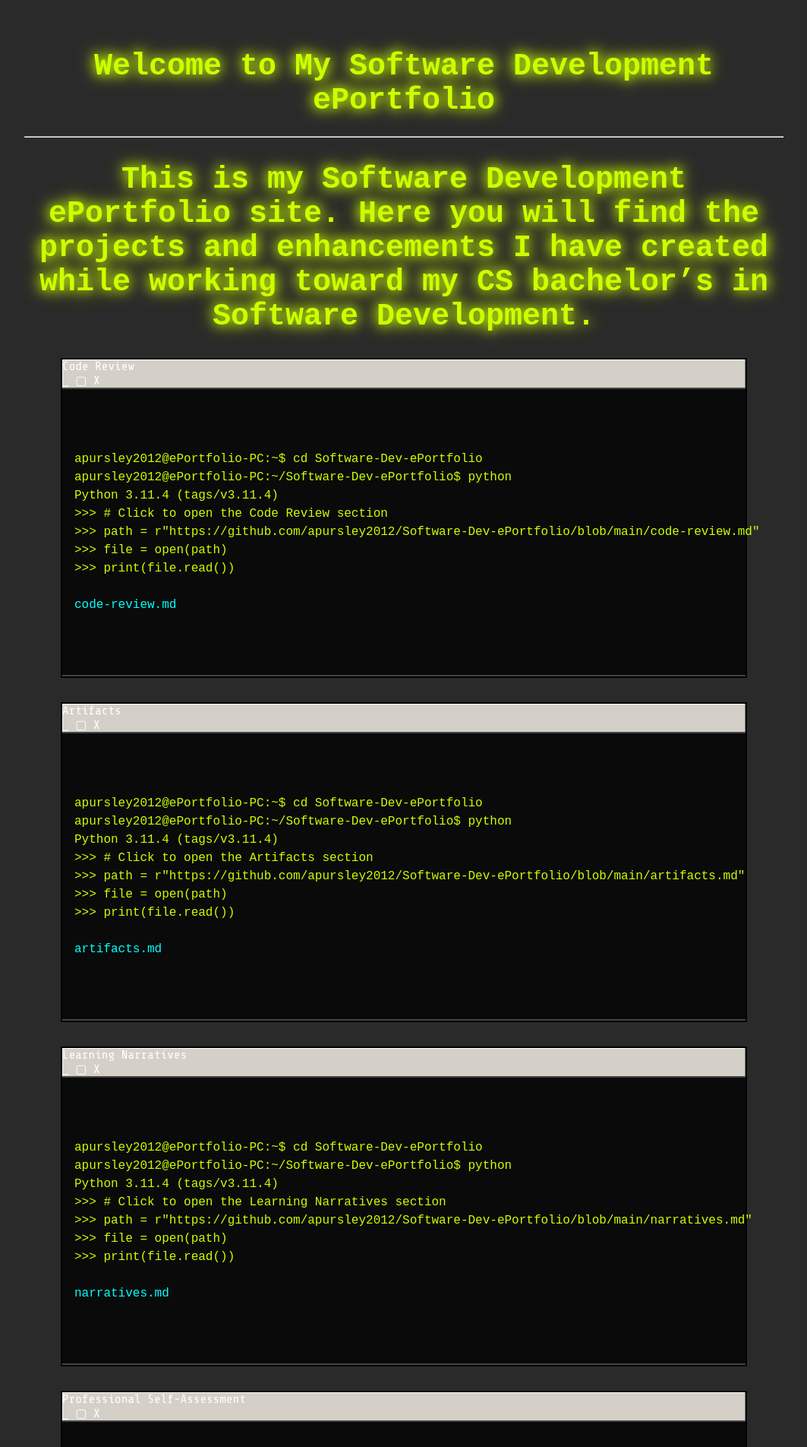
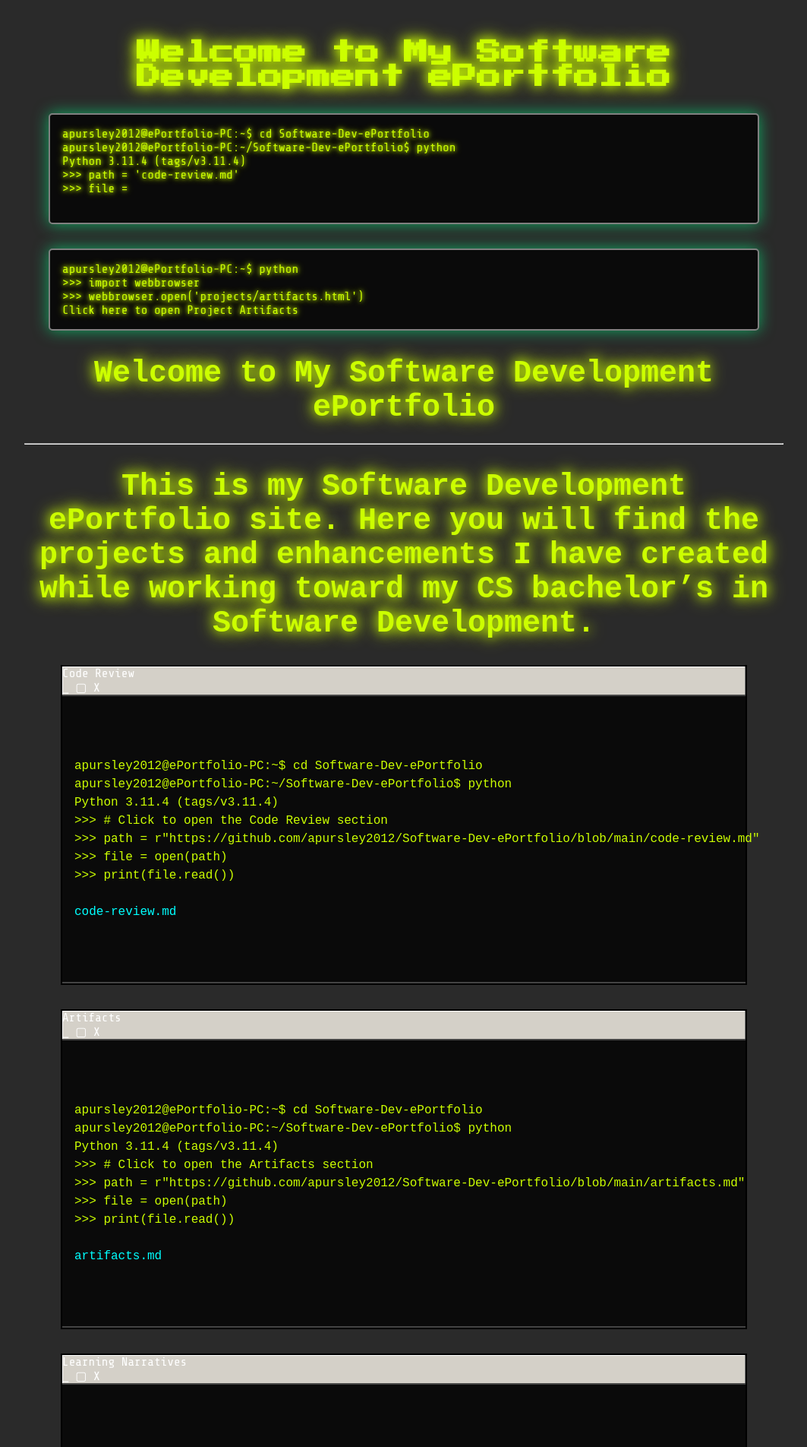
Before and after one commit to apursley2012/portfolio, a Jekyll site: the page built from index.md, in a window 1280 px wide. Shown: the top 1904 px of the page at 76% size, without its empty margins (108-1171 px from the left). Built offline with Jekyll 4.4.1, drawn with Linux system fonts in a browser that asks for light colours.

Commit message:
Update to fonts and text wrapping in terminal

```diff
--- a/_layouts/default.html
+++ b/_layouts/default.html
@@ -1,91 +1,145 @@
 <!DOCTYPE html>
 <html lang="en">
 <head>
-    <meta charset="UTF-8">
-    <meta name="viewport" content="width=device-width, initial-scale=1.0">
+  <meta charset="UTF-8" />
+  <meta name="viewport" content="width=device-width, initial-scale=1.0" />
   <title>{{ page.title }} - Software Development ePortfolio</title>
-    <link rel="stylesheet" href="assets/css/style.css">
+
+  <!-- Google Fonts (clean, consistent retro font options) -->
+  <link href="https://fonts.googleapis.com/css2?family=Share+Tech+Mono&family=Press+Start+2P&display=swap" rel="stylesheet">
+  <link rel="stylesheet" href="/assets/css/style.css" />
+
   <style>
-        @font-face {
-            font-family: 'Share Tech Mono';
-            src: url('/assets/fonts/ShareTechMono-Regular.ttf') format('truetype');
-            font-weight: normal;
-            font-style: normal;
+    body {
+      background-color: #2a2a2a;
+      color: #ffffff;
+      font-family: 'Share Tech Mono', monospace;
+      margin: 0;
+      padding: 2rem;
+      display: flex;
+      justify-content: center;
+      align-items: flex-start;
+      min-height: 100vh;
     }
 
-	@font-face {
-            font-family: 'Extrude';
-            src: url('assets/fonts/Extrude.ttf') format('truetype');
-            font-weight: normal;
-            font-style: normal;
+    main {
+      width: 100%;
+      max-width: 1000px;
     }
 
-
-        @font-face {
-            font-family: '256 Bytes';
-            src: url('/assets/fonts/256Bytes.otf') format('opentype');
-            font-weight: normal;
-            font-style: normal;
+    h1 {
+      font-family: 'Press Start 2P', monospace;
+      color: #ccff00;
+      text-align: center;
+      font-size: 2rem;
+      margin-bottom: 2rem;
+      text-shadow: 0 0 15px #ccff00, 0 0 25px #ccff00;
+      overflow-wrap: break-word;
+      word-break: break-word;
     }
 
-        @font-face {
-            font-family: 'NanoPix';
-            src: url('/assets/fonts/NanoPix.ttf') format('truetype');
-            font-weight: normal;
-            font-style: normal;
+    .terminal-window {
+      background-color: #0a0a0a;
+      border: 2px solid #808080;
+      border-radius: 5px;
+      padding: 1rem;
+      margin: 2rem auto;
+      max-width: 900px;
+      box-shadow: 0 0 20px rgba(0, 255, 136, 0.6);
+      color: #ccff00;
+      font-family: 'Share Tech Mono', monospace;
+      font-size: 1rem;
+      white-space: pre-wrap;
+      word-wrap: break-word;
+      overflow-wrap: break-word;
+      text-shadow: 0 0 5px #ccff00, 0 0 10px #ccff00;
+      position: relative;
     }
 
-        @font-face {
-            font-family: 'PixelGame';
-            src: url('/assets/fonts/PixelGame.otf') format('opentype');
-            font-weight: normal;
-            font-style: normal;
+    .cursor {
+      display: inline-block;
+      width: 10px;
+      height: 1rem;
+      background-color: #ccff00;
+      margin-left: 3px;
+      animation: blink 1s steps(2, start) infinite;
     }
 
-        @font-face {
-            font-family: 'SpaceRetroOTF';
-            src: url('/assets/fonts/SpaceRetro.otf') format('opentype');
-            font-weight: normal;
-            font-style: normal;
+    @keyframes blink {
+      to {
+        visibility: hidden;
       }
-
-        @font-face {
-            font-family: 'SpaceRetroTTF';
-            src: url('/assets/fonts/SpaceRetro.ttf') format('truetype');
-            font-weight: normal;
-            font-style: normal;
-        }
-
-        @font-face {
-            font-family: 'SpeedPixel';
-            src: url('/assets/fonts/SpeedPixel.ttf') format('truetype');
-            font-weight: normal;
-            font-style: normal;
     }
   </style>
+
   <script>
     document.addEventListener("DOMContentLoaded", function () {
-			const text = "Welcome to My Software Development ePortfolio";
-			const target = document.getElementById("typed-welcome");
+      // Header typing
+      const header = document.getElementById("typed-welcome");
+      const headerText = "Welcome to My Software Development ePortfolio";
       let i = 0;
-
-			function typeChar() {
-				if (i < text.length) {
-					target.textContent += text.charAt(i);
+      function typeHeader() {
+        if (i < headerText.length) {
+          header.textContent += headerText.charAt(i);
           i++;
-					setTimeout(typeChar, 60);
+          setTimeout(typeHeader, 60);
         }
       }
 
-			if (target) {
-				target.textContent = "";
-				typeChar();
+      if (header) {
+        header.textContent = "";
+        typeHeader();
       }
+
+      // Terminal block typing
+      document.querySelectorAll(".terminal-window[data-content]").forEach((el) => {
+        const content = el.getAttribute("data-content");
+        let j = 0;
+        const output = document.createElement("div");
+        const cursor = document.createElement("span");
+        cursor.className = "cursor";
+        el.innerHTML = "";
+        el.appendChild(output);
+        el.appendChild(cursor);
+
+        function typeTerminal() {
+          if (j < content.length) {
+            output.textContent += content.charAt(j);
+            j++;
+            setTimeout(typeTerminal, 25);
+          } else {
+            cursor.remove();
+          }
+        }
+
+        typeTerminal();
+      });
     });
   </script>
 </head>
+
 <body>
   <main>
+    <h1 id="typed-welcome"></h1>
+
+    <!-- Example Terminal Windows -->
+    <div class="terminal-window" data-content="apursley2012@ePortfolio-PC:~$ cd Software-Dev-ePortfolio
+apursley2012@ePortfolio-PC:~/Software-Dev-ePortfolio$ python
+Python 3.11.4 (tags/v3.11.4)
+>>> path = 'code-review.md'
+>>> file = open(path, 'r')
+>>> print(file.read())
+Opening file...
+Click here to open Code Review">
+    </div>
+
+    <div class="terminal-window" data-content="apursley2012@ePortfolio-PC:~$ python
+>>> import webbrowser
+>>> webbrowser.open('projects/artifacts.html')
+Click here to open Project Artifacts">
+    </div>
+
+    <!-- Your markdown content area -->
     {{ content }}
   </main>
 </body>
```
Lines whose indentation alone changed are shown as unchanged.
